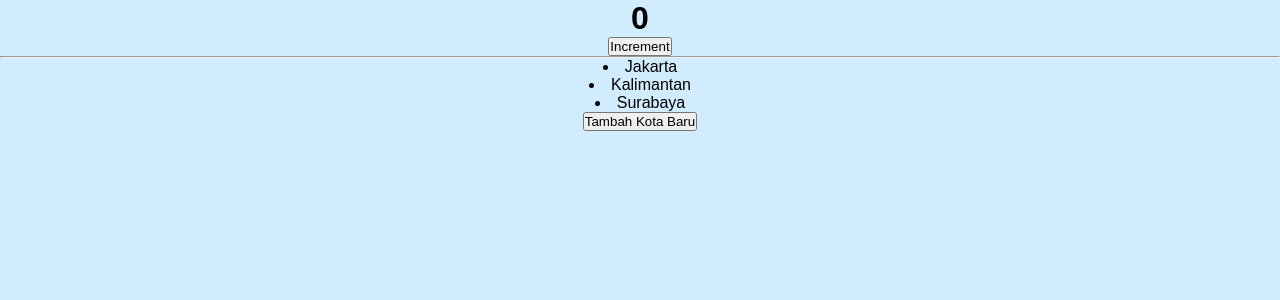
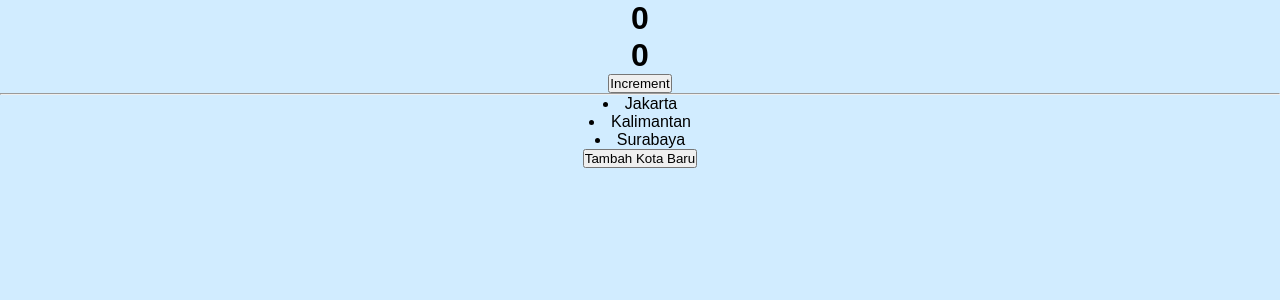
Before and after one commit to rhandyta/todolist-C, a React (Create React App) app: page / in a window 1280 px wide. Shown: the top 300 px of the page. Built offline with nearby package versions, Linux system fonts and the light colour scheme.

Commit message:
use memo

```diff
--- a/src/Memo/Index.js
+++ b/src/Memo/Index.js
@@ -1,9 +1,15 @@
-import React, { useCallback, useState } from "react";
+import React, { useCallback, useMemo, useState } from "react";
 import City from "./City";
+
+const kuadrat = (count) => {
+    console.log("kuadrat dijalankan");
+    return count * count;
+};
 
 function Index() {
     const [count, setCount] = useState(0);
     const [city, setCity] = useState(["Jakarta", "Kalimantan", "Surabaya"]);
+    let newKuadrat = useMemo(() => kuadrat(count), [count]);
 
     const addCity = useCallback(() => {
         setCity((prev) => [...prev, "Kota Baru"]);
@@ -12,6 +18,7 @@ function Index() {
     return (
         <div>
             <h1 style={{ textAlign: "center" }}>{count}</h1>
+            <h1 style={{ textAlign: "center" }}>{newKuadrat}</h1>
             <div style={{ textAlign: "center" }}>
                 <button onClick={() => setCount(count + 1)}>Increment</button>
             </div>
```
